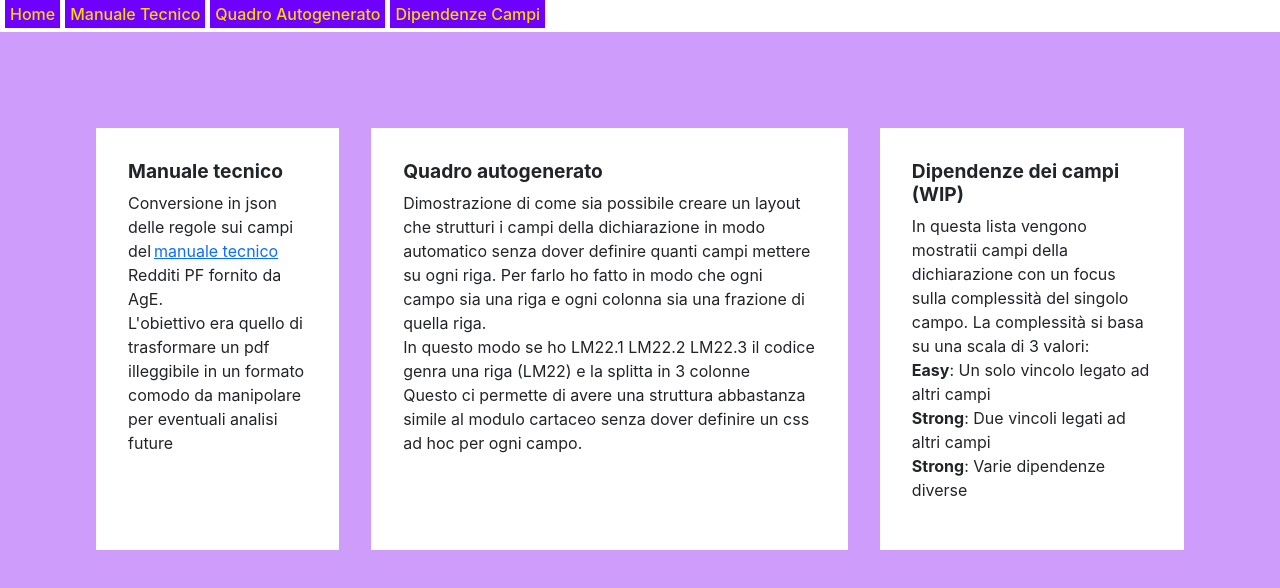
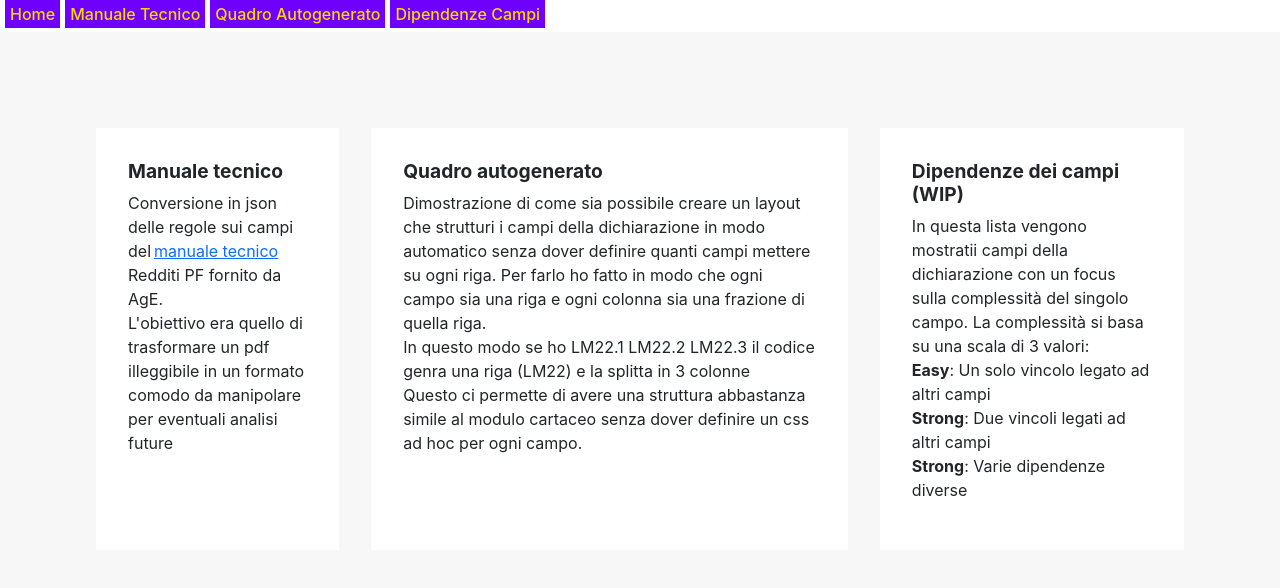
Before and after one commit to devbewill/fz-utils, a React (Create React App) app: page / in a window 1280 px wide. Shown: the top 588 px of the page. Built offline with nearby package versions, Linux system fonts and the light colour scheme.

Commit message:
color change

```diff
--- a/src/style.scss
+++ b/src/style.scss
@@ -77,7 +77,7 @@ table {
 HOME
 ########################## */
 .home {
-  background: #ce9dfb;
+  background: #f7f7f7;
   font-weight: 400;
   min-height: 100vh;
   a {
```
